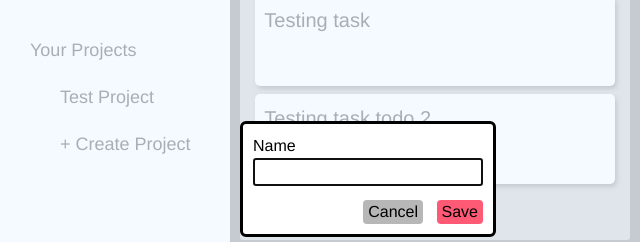
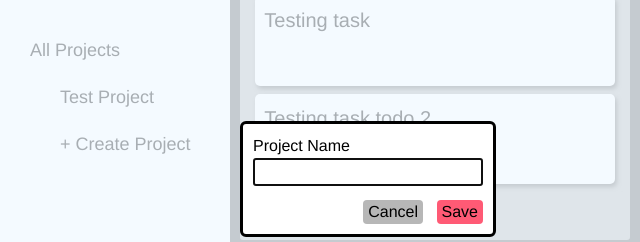
Before and after one commit to tylersemel/todo-list, a website built with webpack: page src/template.html in a window 1280 px wide. Both pictures are taken after a click on the button "+ Create Project". Shown: the part 191-433 px from the top of the page, 0-640 px from the left. Built offline with nearby package versions, Linux system fonts and the light colour scheme.

Commit message:
Edit sidebar name for project list

```diff
--- a/src/create-project-modal.js
+++ b/src/create-project-modal.js
@@ -19,7 +19,7 @@
         `<div class="create-project-container">
             <form action="" method="POST">
                 <p>
-                    <label for="title">Name</label>
+                    <label for="title">Project Name</label>
                     <input type="text" id="title" name="title">
                 </p>
                 <button type="submit">Save</button>
--- a/src/template.html
+++ b/src/template.html
@@ -20,7 +20,7 @@
                     <button class="create-task-btn">+ Create a task</button>
                 </div>
                 <div class="projects-list">
-                    <button class="your-projects-btn">Your Projects</button>
+                    <button class="your-projects-btn">All Projects</button>
                     <!-- <button class="child">Abba</button>
                     <button class="child">hANNIAV</button>
                     <button class="child">bLUE</button> -->
```
